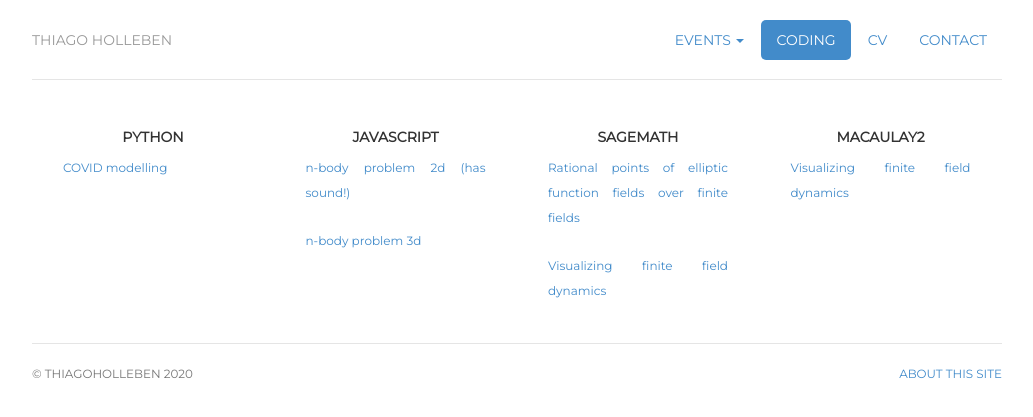
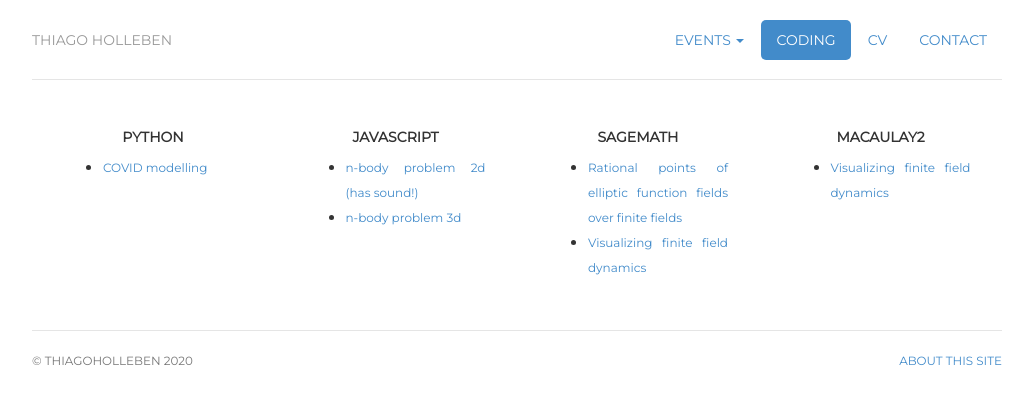
Before and after one commit to hollebenthiago/hollebenthiago.github.io, a Jekyll site: the page built from coding/index.html, in a window 1280 px wide. Shown: the top 417 px of the page, without its empty margins (123-1156 px from the left). Built offline with Jekyll 4.4.1, drawn with Linux system fonts in a browser that asks for light colours.

Commit message:
lets see if it works

```diff
--- a/coding/index.html
+++ b/coding/index.html
@@ -15,7 +15,11 @@ description: Thiago Holleben is a graduate student at UFRJ.
             <!--<img class="card-img-top" src="../img/pythonlogoonly.png" alt="Card image cap">-->
             <div class="card-body">
                 <h5 class="card-title">Python</h5>
+                <ul>
+                    <li>
                         <a class="card-text" href="https://github.com/Modelagem-Covid-19-RJ/covid19"> <p class="need-to-center need-to-justify">COVID modelling</p></a>
+                    </li>
+                </ul>
             </div>
         </div>
     </div>
@@ -24,9 +28,14 @@ description: Thiago Holleben is a graduate student at UFRJ.
             <!--<img class="card-img-top" style="border-radius: 15%;" src="../img/jslogo.png" alt="Card image cap">-->
             <div class="card-body">
                 <h5 class="card-title">Javascript</h5>
+                <ul>
+                    <li>
                         <a class="card-text" href="https://hollebenthiago.github.io/n-Body-Problem-2D/"> <p class="need-to-center need-to-justify">n-body problem 2d (has sound!)</p></a>
-                <br>
+                    </li>
+                    <li>
                         <a class="card-text" href="https://hollebenthiago.github.io/n-Body-Problem-3D/"> <p class="need-to-center need-to-justify">n-body problem 3d</p></a>
+                    </li>
+                </ul>
             </div>
         </div>
     </div>
@@ -35,9 +44,14 @@ description: Thiago Holleben is a graduate student at UFRJ.
             <!--<img class="card-img-top" src="../img/sagemathlogo.jpg" alt="Card image cap">-->
             <div class="card-body">
                 <h5 class="card-title">Sagemath</h5>
+                <ul>
+                    <li>
                         <a class="card-text" href="https://github.com/hollebenthiago/FiniteField_Elliptic_RationalPoints"> <p class="need-to-center need-to-justify">Rational points of elliptic function fields over finite fields</p></a>
-                <br>
+                    </li>
+                    <li>
                         <a class="card-text" href="https://github.com/hollebenthiago/visualizing_finite_field_dynamics"> <p class="need-to-center need-to-justify">Visualizing finite field dynamics</p></a>
+                    </li>
+                </ul>
             </div>
         </div>
     </div>
@@ -46,7 +60,11 @@ description: Thiago Holleben is a graduate student at UFRJ.
             <!--<img class="card-img-top"  src="../img/macaulay2logo.jpg" alt="Card image cap">-->
             <div class="card-body">
                 <h5 class="card-title">Macaulay2</h5>
+                <ul>
+                    <li>
                         <a class="card-text" href="https://github.com/hollebenthiago/Quantitative-Betti-Tables"> <p class="need-to-center need-to-justify">Visualizing finite field dynamics</p></a>
+                    </li>
+                </ul>
             </div>
         </div>
     </div>
--- a/css/style.css
+++ b/css/style.css
@@ -117,7 +117,7 @@ pre.prettyprint { padding: 10px !important; margin: 40px; font-size: 12px;}
 }
 
 .need-to-center {
-	margin: 0 0 0 auto;
+	margin: 0 auto;
 }
 
 .need-to-justify {
```
Lines whose indentation alone changed are shown as unchanged.
